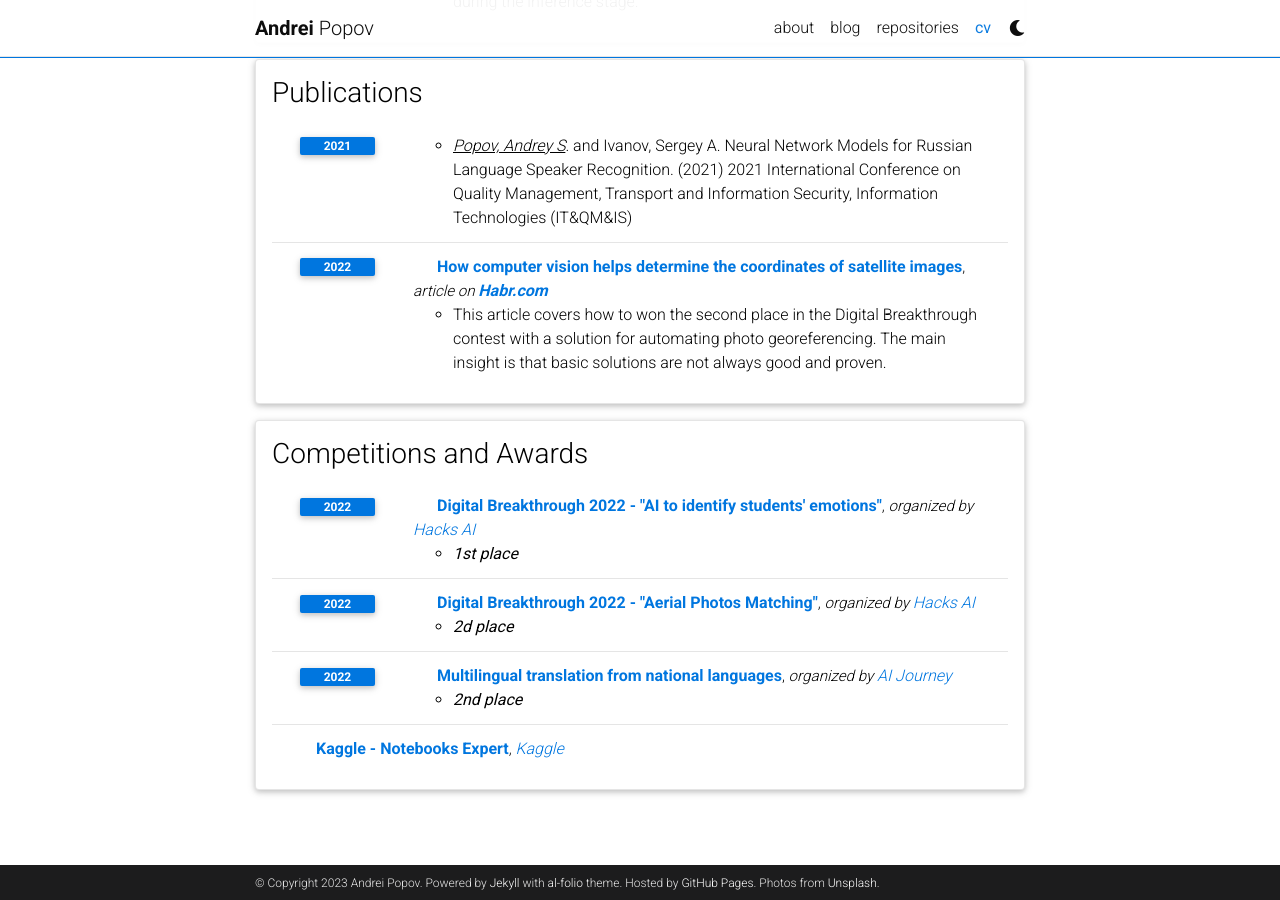
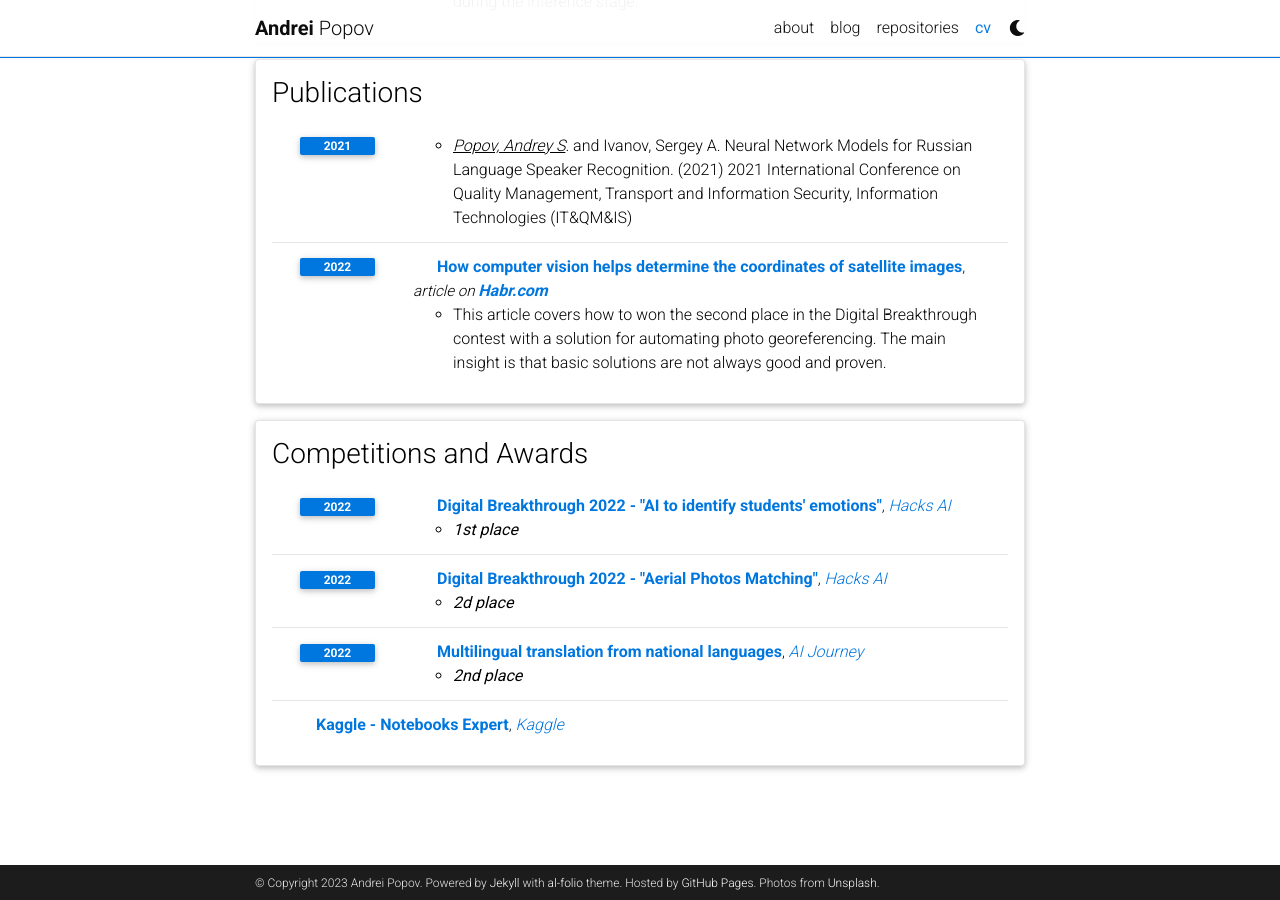
Before and after one commit to traptrip/traptrip.github.io, a Jekyll site: the page built from _pages/cv.md, in a window 1280 px wide and 900 px high, scrolled down 2259 px. Built offline with Jekyll 4.4.1, drawn with Linux system fonts in a browser that asks for light colours; comment, search, counter and statistics services are not loaded; a style sheet for code colours, icons or effects is not loaded.

Commit message:
update cv

```diff
--- a/_data/cv.yml
+++ b/_data/cv.yml
@@ -94,17 +94,17 @@
   type: time_table
   contents:
     - title: <a class="font-weight-bold" href="https://hacks-ai.ru/hackathons/757119/">Digital Breakthrough 2022 - "AI to identify students' emotions"</a>
-      institution: organized by <a href="https://hacks-ai.ru/">Hacks AI</a>
+      institution: <a href="https://hacks-ai.ru/">Hacks AI</a>
       description: <b><i>1st place</i></b>
       year: 2022
 
     - title: <a class="font-weight-bold" href="https://hacks-ai.ru/hackathons/757119/">Digital Breakthrough 2022 - "Aerial Photos Matching"</a>
-      institution: organized by <a href="https://hacks-ai.ru/">Hacks AI</a>
+      institution: <a href="https://hacks-ai.ru/">Hacks AI</a>
       description: <b><i>2d place</i></b>
       year: 2022
 
     - title: <a class="font-weight-bold" href="https://dsworks.ru/group/1a047e72-4791-45d0-8ee9-44ac9c43bf4b/">Multilingual translation from national languages</a>
-      institution: organized by <a href="https://ai-journey.ru//">AI Journey</a>
+      institution: <a href="https://ai-journey.ru//">AI Journey</a>
       description: <b><i>2nd place</i></b>
       year: 2022
 
```
Also changed, not shown: 1 other file.
